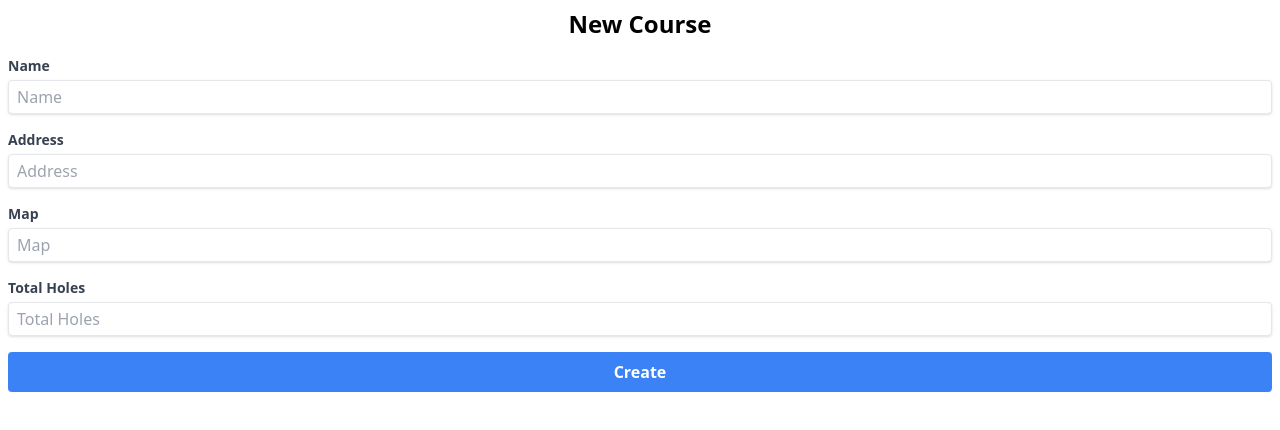
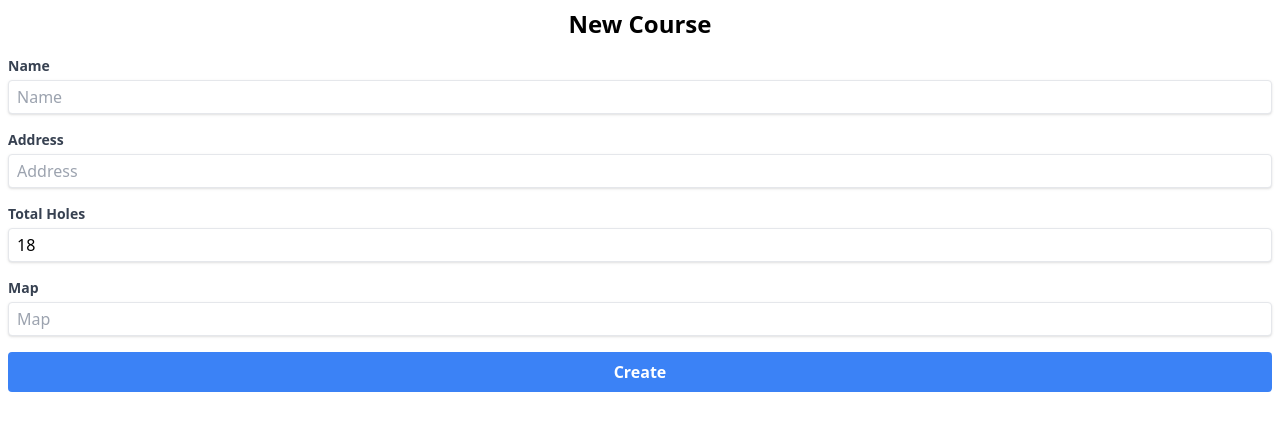
Before and after one commit to adam-r-kowalski/flight-path, a SvelteKit app: page /courses/new in a window 1280 px wide. Shown: the top 430 px of the page. Built offline with nearby package versions, Linux system fonts and the light colour scheme.

Commit message:
create a new course

```diff
--- a/migrations/initial.ts
+++ b/migrations/initial.ts
@@ -1,7 +1,7 @@
 import { sql } from '@vercel/postgres';
 import { config } from 'dotenv';
 
-config({ path: '.env.development.local' });
+config();
 
 export const migrate = async () => {
 	await sql`
--- a/package.json
+++ b/package.json
@@ -41,6 +41,7 @@
 	},
 	"type": "module",
 	"dependencies": {
-		"@vercel/postgres": "^0.3.1"
+		"@vercel/postgres": "^0.3.1",
+		"zod": "^3.21.4"
 	}
 }
--- /dev/null
+++ b/src/hooks.server.ts
@@ -0,0 +1,3 @@
+import { config } from 'dotenv';
+
+config();
--- /dev/null
+++ b/src/lib/components/Form.svelte
@@ -0,0 +1,7 @@
+<script lang="ts">
+	import { enhance } from '$app/forms';
+</script>
+
+<form method="POST" use:enhance class="flex flex-col gap-4 p-2 items-stretch">
+	<slot />
+</form>
--- /dev/null
+++ b/src/lib/components/NumberInput.svelte
@@ -0,0 +1,21 @@
+<script lang="ts">
+	export let label: string;
+	export let name: string;
+	export let placeholder: string;
+	export let value: number | undefined;
+	export let required: boolean = false;
+</script>
+
+<section class="flex flex-col gap-1">
+	<label for={name} class="text-gray-700 text-sm font-bold">
+		{label}
+	</label>
+	<input
+		{name}
+		{placeholder}
+		bind:value
+		{required}
+		type="number"
+		class="px-2 py-1 rounded shadow border"
+	/>
+</section>
--- a/src/lib/components/Input.svelte
+++ b/src/lib/components/TextInput.svelte
@@ -2,12 +2,13 @@
 	export let label: string;
 	export let name: string;
 	export let placeholder: string;
-	export let type: 'submit' | 'number' | 'text' = 'text';
+	export let value: string = '';
+	export let required: boolean = false;
 </script>
 
 <section class="flex flex-col gap-1">
 	<label for={name} class="text-gray-700 text-sm font-bold">
 		{label}
 	</label>
-	<input {name} {placeholder} {type} class="px-2 py-1 rounded shadow border" />
+	<input {name} {placeholder} bind:value {required} class="px-2 py-1 rounded shadow border" />
 </section>
--- /dev/null
+++ b/src/routes/courses/new/+page.server.ts
@@ -0,0 +1,35 @@
+import { fail } from '@sveltejs/kit';
+import type { Actions } from './$types';
+import { z } from 'zod';
+import { db } from '@vercel/postgres';
+
+const schema = z.object({
+	name: z.string().min(1).max(255),
+	address: z.string().min(1),
+	total_holes: z.coerce.number().int().positive(),
+	map: z.string().optional()
+});
+
+export const actions: Actions = {
+	default: async ({ request }) => {
+		const data = Object.fromEntries(await request.formData());
+		const parsed = schema.safeParse(data);
+		if (!parsed.success) return fail(400, { ...data, incorrect: true });
+		const { name, address, total_holes, map } = parsed.data;
+		const client = await db.connect();
+		await client.sql`BEGIN;`;
+		const result = await client.sql`
+			INSERT INTO course (name, address, total_holes, map)
+			VALUES (${name}, ${address}, ${total_holes}, ${map})
+			RETURNING id;
+		`;
+		const course_id = result.rows[0].id;
+		for (let i = 1; i <= total_holes; i++) {
+			await client.sql`
+				INSERT INTO hole (course_id, hole_number, par, distance_to_basket, map)
+				VALUES (${course_id}, ${i}, 3, 400, NULL);
+			`;
+		}
+		await client.sql`COMMIT;`;
+	}
+};
--- a/src/routes/courses/new/+page.svelte
+++ b/src/routes/courses/new/+page.svelte
@@ -1,14 +1,27 @@
-<script>
-	import Input from '$lib/components/Input.svelte';
+<script lang="ts">
+	import TextInput from '$lib/components/TextInput.svelte';
+	import NumberInput from '$lib/components/NumberInput.svelte';
 	import Button from '$lib/components/Button.svelte';
 	import H1 from '$lib/components/H1.svelte';
+	import Form from '$lib/components/Form.svelte';
+
+	let map: string = '';
 </script>
 
-<form class="flex flex-col gap-4 p-2 items-stretch">
+<Form>
 	<H1>New Course</H1>
-	<Input label="Name" name="name" placeholder="Name" />
-	<Input label="Address" name="address" placeholder="Address" />
-	<Input label="Map" name="map" placeholder="Map" />
-	<Input label="Total Holes" name="total_holes" placeholder="Total Holes" type="number" />
-	<Button>Create</Button>
-</form>
+	<TextInput label="Name" name="name" placeholder="Name" required />
+	<TextInput label="Address" name="address" placeholder="Address" required />
+	<NumberInput
+		label="Total Holes"
+		name="total_holes"
+		placeholder="Total Holes"
+		value={18}
+		required
+	/>
+	<TextInput label="Map" name="map" placeholder="Map" bind:value={map} />
+	{#if map !== ''}
+		<img src={map} alt="Map" />
+	{/if}
+	<Button type="submit">Create</Button>
+</Form>
```
Also changed, not shown: 1 other file (tests, documents, lock files or other folders).
